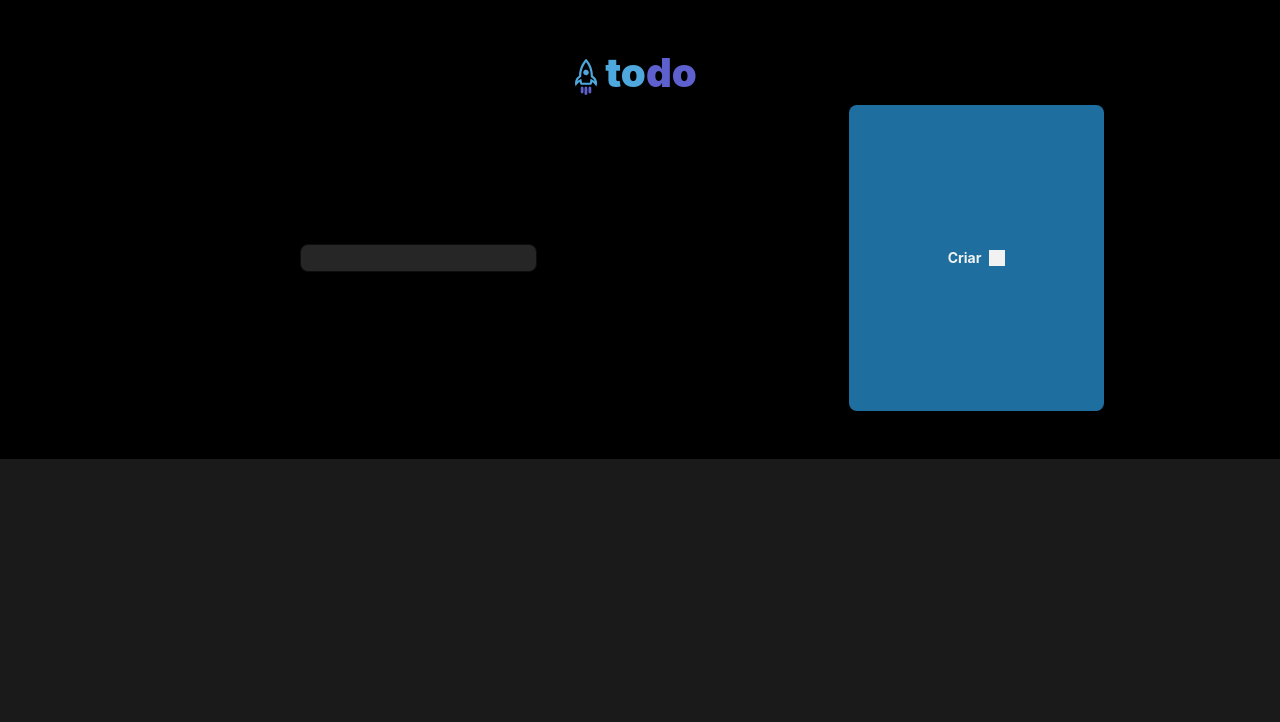
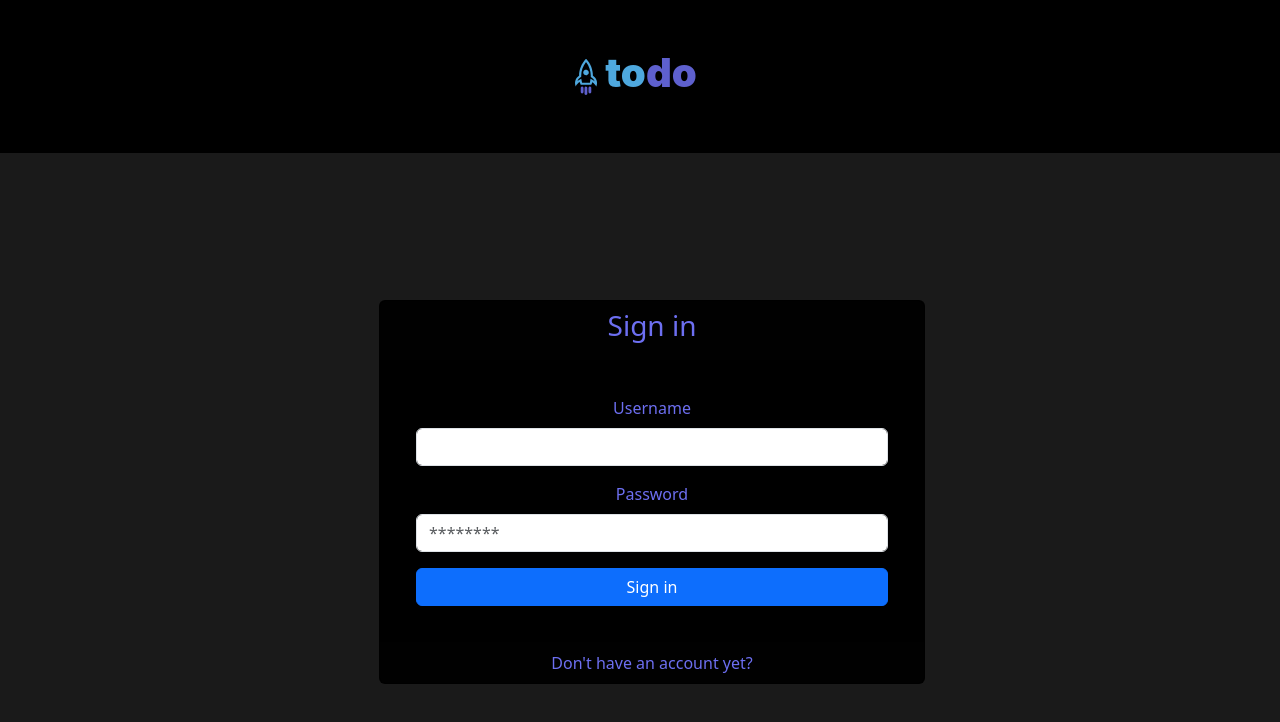
Before and after one commit to BohdanV8/Frontend-for-ToDo-List, a React (Create React App) app: page / in a window 1280 px wide. Shown: the top 722 px of the page. Built offline with nearby package versions, Linux system fonts and the light colour scheme; the HTML template or start-up script is replaced by a standard one.

Commit message:
auth and register form

```diff
--- a/package.json
+++ b/package.json
@@ -9,6 +9,7 @@
     "bootstrap": "^5.3.2",
     "react": "^18.2.0",
     "react-dom": "^18.2.0",
+    "react-router-dom": "^6.21.3",
     "react-scripts": "5.0.1",
     "web-vitals": "^2.1.4"
   },
--- a/src/App.js
+++ b/src/App.js
@@ -3,10 +3,12 @@ import "bootstrap/dist/css/bootstrap.css";
 import "bootstrap/dist/js/bootstrap";
 import "./styles/main.css";
 import Menu from "./components/Menu";
+import Authorization from "./components/pages/Authorization";
 function App() {
   return (
     <div className="container text-center">
       <Menu />
+      <Authorization />
     </div>
   );
 }
--- a/src/components/Menu.jsx
+++ b/src/components/Menu.jsx
@@ -1,6 +1,4 @@
 import React from "react";
-import MyInput from "./UI/MyInput/MyInput";
-import MyButton from "./UI/MyButton/MyButton";
 
 const Menu = () => {
   return (
@@ -46,14 +44,6 @@ const Menu = () => {
           <span className="word_do">do</span>
         </h1>
       </div>
-      <div className="row container">
-        <div className="col-md-9 col-lg-9 col-xl-9 order-md-1">
-          <MyInput />
-        </div>
-        <div className="col-md-3 col-lg-3 col-xl-3 order-md-2">
-          <MyButton />
-        </div>
-      </div>
     </nav>
   );
 };
--- /dev/null
+++ b/src/components/pages/Authorization.jsx
@@ -0,0 +1,60 @@
+import React from "react";
+// import { Link } from "react-router-dom";
+
+const Authorization = () => {
+  return (
+    <div className="container forms">
+      <div className="row justify-content-center">
+        <div className="col-md-6">
+          <div className="card bg-black">
+            <div className="card-header">
+              <h3 className="text-center">Sign in</h3>
+            </div>
+            <div className="card-body bg-black">
+              <form className="dark">
+                <div className="mb-3">
+                  <label htmlFor="username" className="form-label">
+                    Username
+                  </label>
+                  <input
+                    type="text"
+                    className="form-control"
+                    id="username"
+                    required
+                  />
+                </div>
+                <div className="mb-3">
+                  <label htmlFor="password" className="form-label">
+                    Password
+                  </label>
+                  <input
+                    type="password"
+                    className="form-control"
+                    id="password"
+                    placeholder="********"
+                    required
+                  />
+                </div>
+                <div className="d-grid">
+                  <button type="submit" className="btn btn-primary">
+                    Sign in
+                  </button>
+                </div>
+              </form>
+            </div>
+            <div className="card-footer text-center">
+              <p className="mb-0">
+                Don't have an account yet?{" "}
+                {/* <Link className="nav-link" to="/">
+                  Sign up
+                </Link> */}
+              </p>
+            </div>
+          </div>
+        </div>
+      </div>
+    </div>
+  );
+};
+
+export default Authorization;
--- a/src/styles/main.css
+++ b/src/styles/main.css
@@ -19,3 +19,17 @@ body{
     font-weight: 900;
     line-height: normal;
 }
+
+.forms{
+    position: absolute;
+    top: 300px;
+}
+
+h1, p, h2, h3, label{
+    color: var(--PurpleLight, #6d6ff1);
+}
+
+form {
+    border-radius: 80px;
+    padding: 20px;
+}
```
Also changed, not shown: src/components/pages/Registration.jsx (added, +51 -0 lines), src/router/routes.js (added), 1 other file (tests, documents, lock files or other folders).
